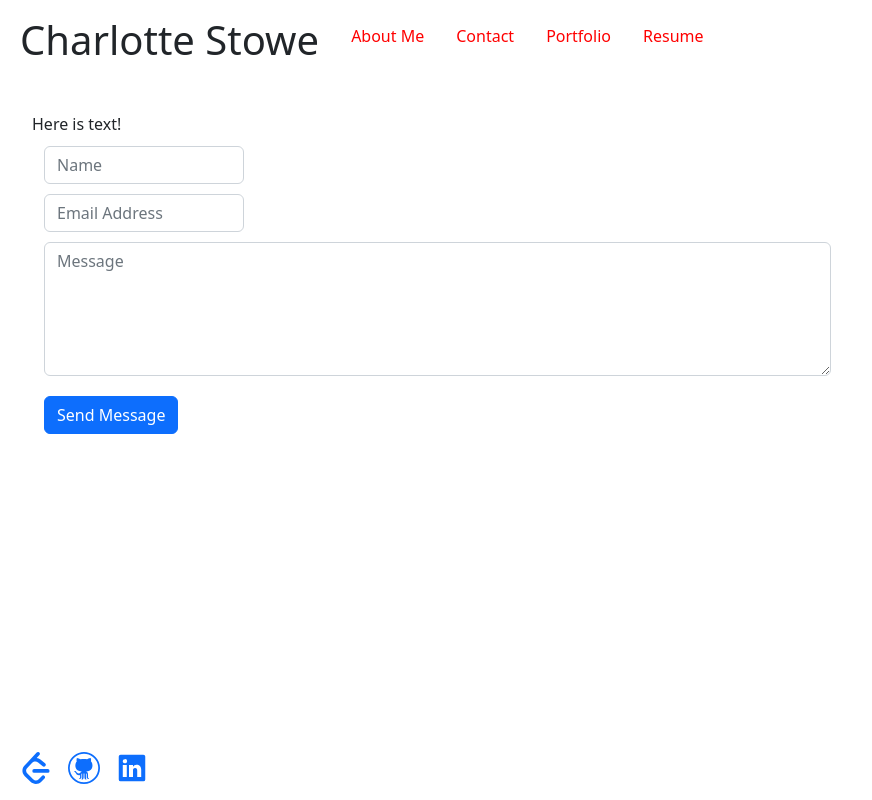
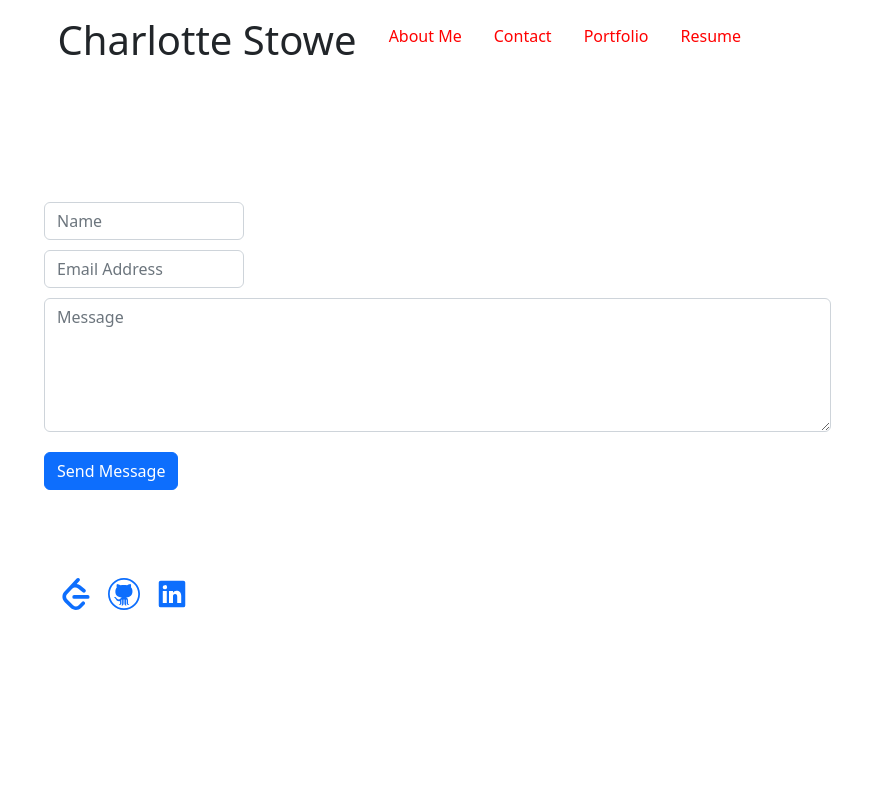
Before and after one commit to Charlotte-St/react-portfolio, a React (Vite) app: page /contact in a window 1280 px wide. Shown: the whole page, without its empty margins (0-872 px from the left). Built offline with nearby package versions, Linux system fonts and the light colour scheme.

Commit message:
Fixed footer issues; added data to projects array

```diff
--- a/src/App.css
+++ b/src/App.css
@@ -4,9 +4,9 @@
   padding: 2rem;
 }
 
-.card {
+/*.card {
   padding: 2em;
-}
+}*/
 
 .top-navbar {
   position: absolute;
@@ -18,13 +18,11 @@
 }
 
 .footer {
-  position: absolute;
-  bottom: 0;
-  left: 0;
-  right: 0;
-  width: 100%;
-  padding-top: 5px;
-  align-content: center;
+  position: relative;
+  margin-top: -150px;
+  clear: both;
+  padding-top: 20px;
+  height: 50px
 }
 
 .nav-link {
@@ -41,7 +39,7 @@
 
 main {
   padding-top: 5em;
-  padding-bottom: 5em;
+  padding-bottom: 100px;
 }
 
 .form input, textarea, button {
@@ -55,5 +53,19 @@ main {
 }
 
 .project-card {
-  width: 30%;
+  width 30%;
+  margin: 20px;
 }
+
+.container-fluid {
+  max-width: 1200px;
+}
+
+.card-deck {
+  display: flex;
+  flex-wrap: wrap;
+}
+
+body{
+  padding-bottom: 70px;
+}
--- a/src/components/UI/Project.jsx
+++ b/src/components/UI/Project.jsx
@@ -1,11 +1,11 @@
 export default function Project(){
     const projects = [
-        {key: null, title: '', image: '', github:'', live: ''},
-        {key: null, title: '', image: '', github:'', live: ''},
-        {key: null, title: '', image: '', github:'', live: ''},
-        {key: null, title: '', image: '', github:'', live: ''},
-        {key: null, title: '', image: '', github:'', live: ''},
-        {key: null, title: '', image: '', github:'', live: ''}
+        {key: 'a', title: 'Book Lister', image: './src/assets/book-lister.gif', github:'https://github.com/Charlotte-St/book-lister', live: 'https://project-2-2nvv.onrender.com/'},
+        {key: 'b', title: 'Tech Blog', image: '', github:'', live: ''},
+        {key: 'c', title: 'Note Taker', image: './src/assets/note-taker-app.png', github:'https://github.com/Charlotte-St/note-taker', live: 'https://note-taker-g07d.onrender.com/'},
+        {key: 'd', title: 'Weather Dashboard', image: '', github:'', live: ''},
+        {key: 'e', title: 'Workday Scheduler', image: '', github:'', live: ''},
+        {key: 'f', title: 'Timed Coding Quiz', image: '', github:'', live: ''}
     ];
 
     return (
--- a/src/pages/Contact.jsx
+++ b/src/pages/Contact.jsx
@@ -3,8 +3,10 @@ import ContactForm from "../components/UI/ContactForm"
 export default function ContactPage(){
     return (
 
-        <div>Here is text!
-            <ContactForm />
+        <div>
+            <main>
+                <ContactForm />
+            </main>
         </div>
     )
 }
--- a/src/pages/Portfolio.jsx
+++ b/src/pages/Portfolio.jsx
@@ -2,14 +2,16 @@ import Project from "../components/UI/Project";
 
 export default function PortfolioPage(){
     return (
-        <div>Portfolio page text <br></br>
-        <div className="container-fluid">
-            <div className="row">
-                <div className="card-deck">
-                    <Project />
+        <div>
+            <main>
+            <div className="container-fluid">
+                <div className="row">
+                    <div className="card-deck">
+                     <Project />
+                    </div>
                 </div>
             </div>
-        </div>
+            </main>
         </div>
     )
 }
--- a/src/pages/Resume.jsx
+++ b/src/pages/Resume.jsx
@@ -3,8 +3,10 @@ import Skills from "../components/UI/Skills";
 export default function ResumePage(){
     return (
         <div>
-        <h3>My Skills:</h3>
-            <Skills />
+            <main>
+                <h3>My Skills:</h3>
+                <Skills />
+            </main>
         </div>
     )
 }
```
Also changed, not shown: src/assets/book-lister.gif (added), src/assets/note-taker-app.png (added).
